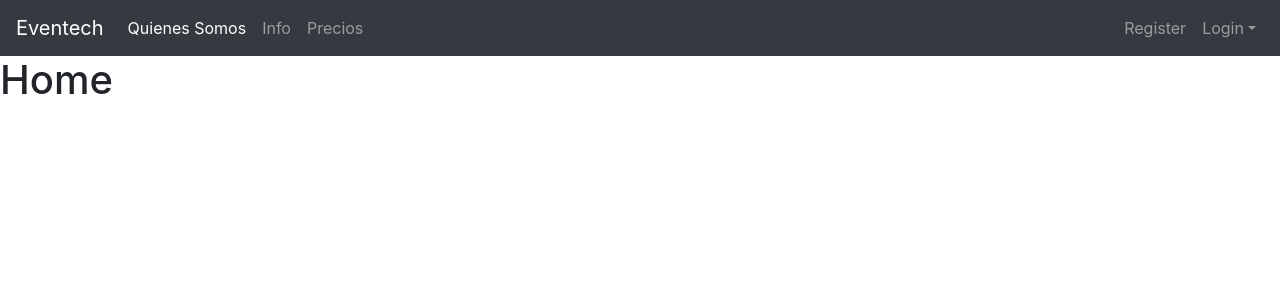
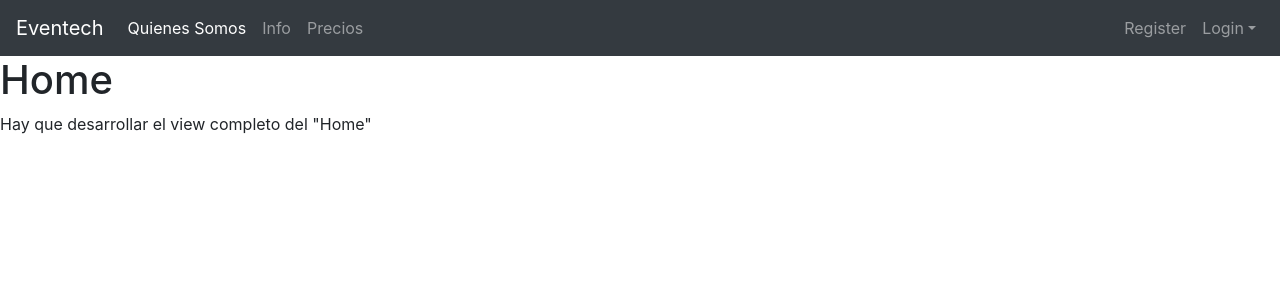
Before and after one commit to jerosantamariai/eventech, a React (Create React App) app in the folder front/: page / in a window 1280 px wide. Shown: the top 300 px of the page. Built offline with nearby package versions, Linux system fonts and the light colour scheme.

Commit message:
creating folders in view for a clear organization

```diff
--- a/front/src/views/home.js
+++ b/front/src/views/home.jsx
@@ -4,6 +4,7 @@ const Home = props => {
     return(
         <div className="home">
             <h1>Home</h1>
+            <p>Hay que desarrollar el view completo del "Home"</p>
         </div>
     );
 }
```
